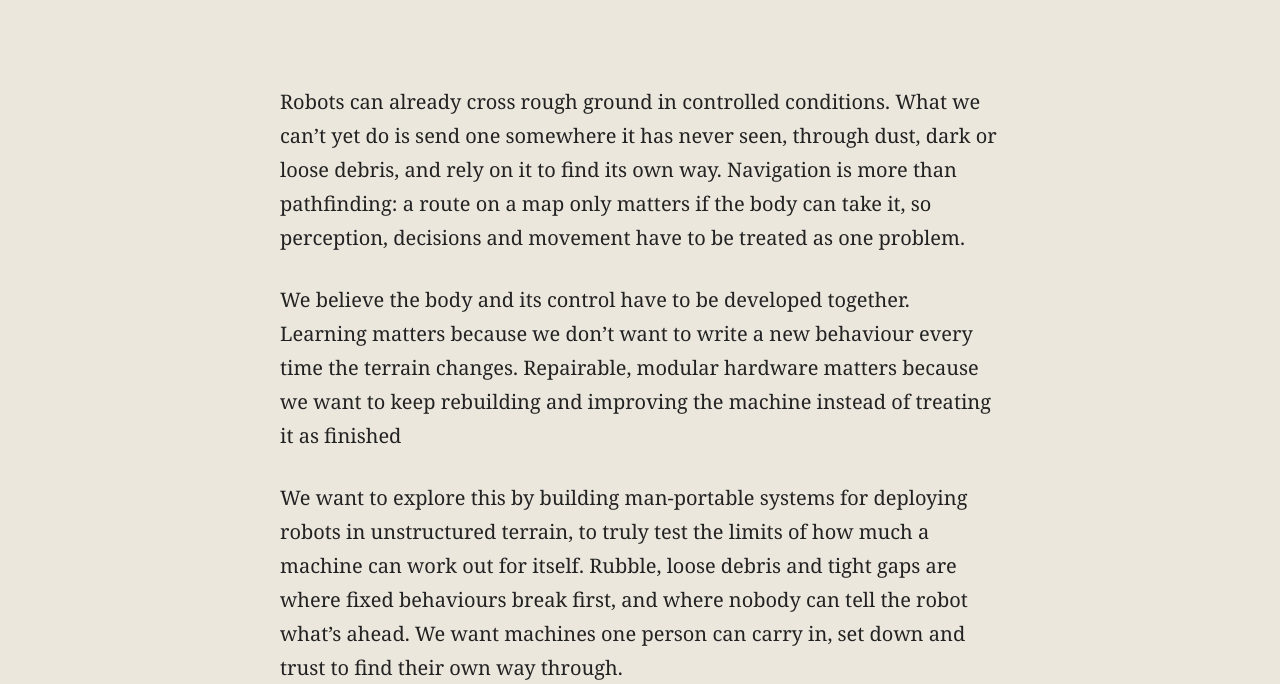
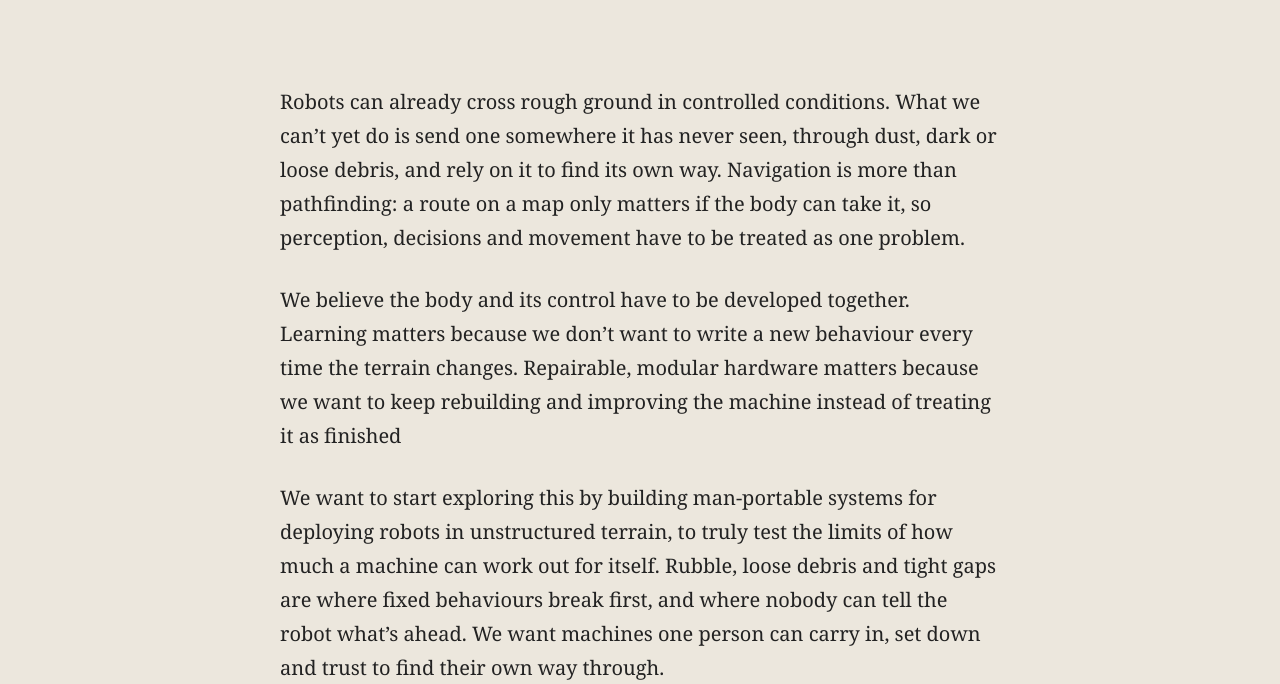
Before and after one commit to kermitsgonnakermicide/modubotics-website, a website: page index.html in a window 1280 px wide. Shown: the part 116-800 px from the top of the page. Drawn offline with Linux system fonts and the light colour scheme.

Commit message:
Clarify man-portable systems as initial focus

```diff
--- a/index.html
+++ b/index.html
@@ -20,7 +20,7 @@
       <article class="statement" aria-label="Statement of intent">
         <p>Robots can already cross rough ground in controlled conditions. What we can’t yet do is send one somewhere it has never seen, through dust, dark or loose debris, and rely on it to find its own way. Navigation is more than pathfinding: a route on a map only matters if the body can take it, so perception, decisions and movement have to be treated as one problem.</p>
         <p>We believe the body and its control have to be developed together. Learning matters because we don’t want to write a new behaviour every time the terrain changes. Repairable, modular hardware matters because we want to keep rebuilding and improving the machine instead of treating it as finished</p>
-        <p>We want to explore this by building man-portable systems for deploying robots in unstructured terrain, to truly test the limits of how much a machine can work out for itself. Rubble, loose debris and tight gaps are where fixed behaviours break first, and where nobody can tell the robot what’s ahead. We want machines one person can carry in, set down and trust to find their own way through.</p>
+        <p>We want to start exploring this by building man-portable systems for deploying robots in unstructured terrain, to truly test the limits of how much a machine can work out for itself. Rubble, loose debris and tight gaps are where fixed behaviours break first, and where nobody can tell the robot what’s ahead. We want machines one person can carry in, set down and trust to find their own way through.</p>
         <p>We’re early, and we want to test these ideas by building machines and putting them on ground they haven’t seen. If you’re working on these problems, or have somewhere a robot like this could be useful, write to us at <a href="mailto:hello@modubotics.in">hello@modubotics.in</a>.</p>
       </article>
     </main>
```
